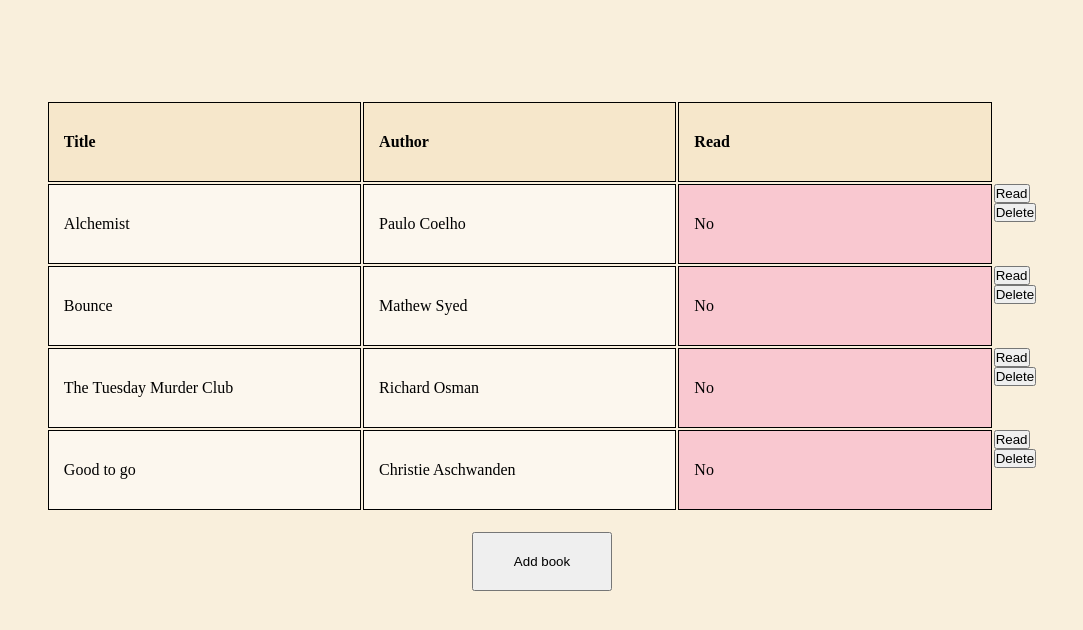
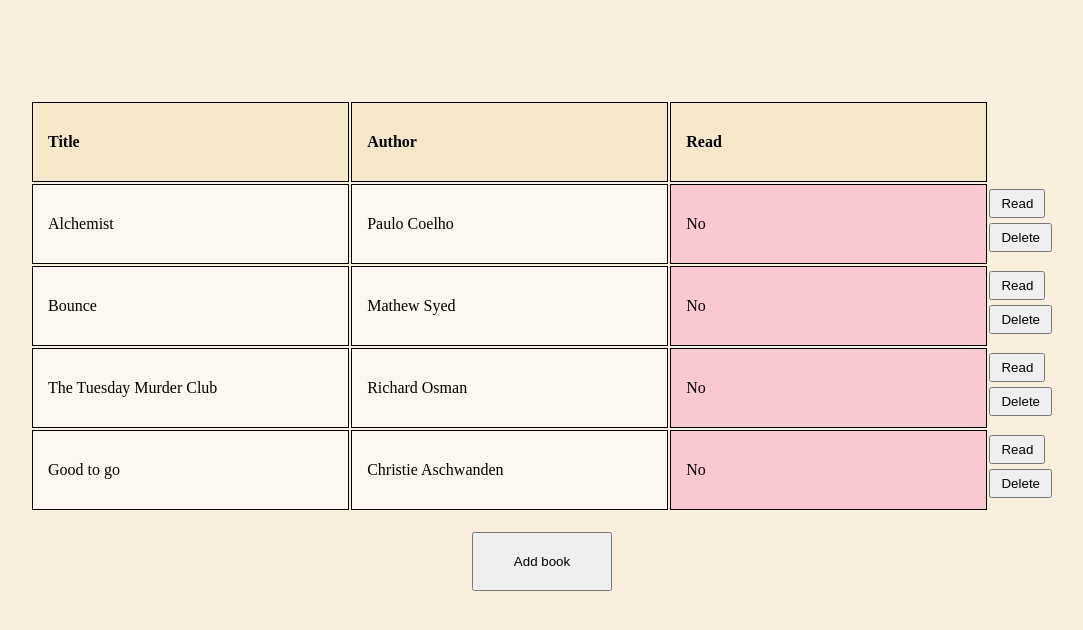
Before and after one commit to Jakelliott98/Odin-Project--Library, a plain HTML site: page index.html in a window 1280 px wide. Shown: the whole page, without its empty margins (98-1181 px from the left). Drawn offline with Linux system fonts and the light colour scheme.

Commit message:
CSS update
Added styling and hover effect to the read and delete buttons.

```diff
--- a/script.js
+++ b/script.js
@@ -30,6 +30,8 @@ function displayBook(){
         const readCell = document.createElement('td');
         const readButton = document.createElement('button');
         const deleteButton = document.createElement('button');
+        readButton.className = 'readButton';
+        deleteButton.className = 'deleteButton';
 
         newRow.appendChild(titleCell);
         newRow.appendChild(authorCell);
--- a/style.css
+++ b/style.css
@@ -9,6 +9,10 @@ body {
     display: flex;
     justify-content: center;
     background-color: #F9EFDC;
+}
+
+button:hover {
+    cursor: pointer;
 }
 
 main {
@@ -44,6 +48,7 @@ td {
     padding: 20px 40px;
 }
 
-.addButton:hover {
-    cursor: pointer;
+.readButton, .deleteButton {
+    margin-top: 5px;
+    padding: 5px 10px;
 }
```
